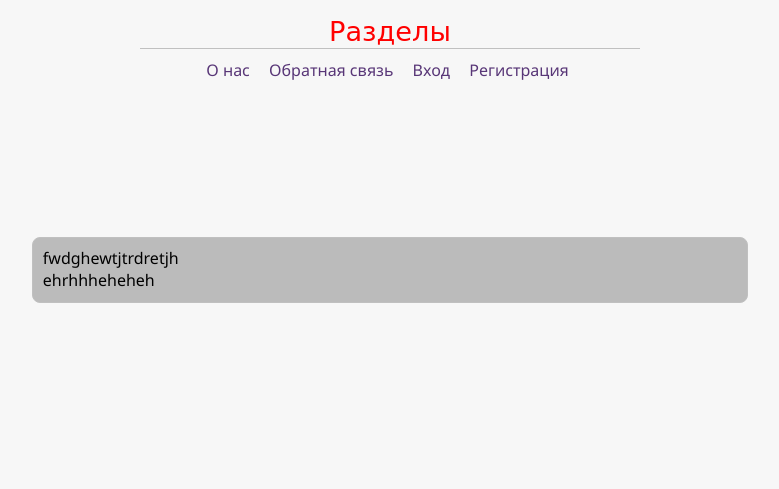
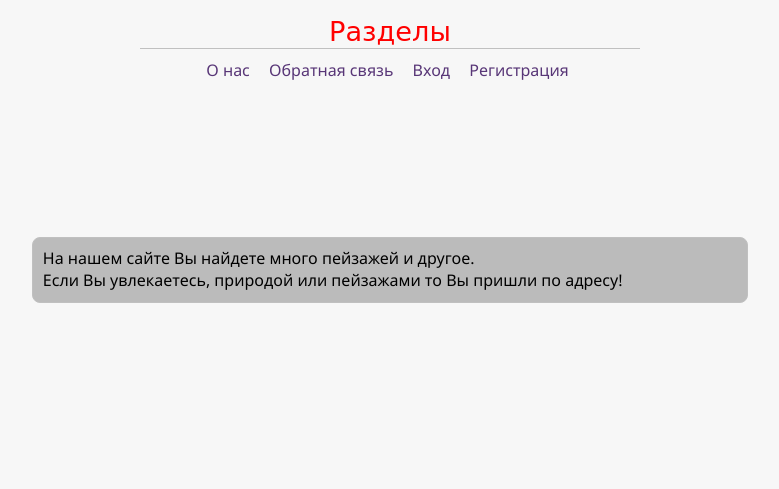
Before and after one commit to Nazar001/Study, a PHP site: page /about.php in a window 1280 px wide. Shown: the part 59-548 px from the top of the page, without its empty margins (250-1029 px from the left). Run offline with PHP 8.4, Linux system fonts and the light colour scheme.

Commit message:
Fix Bugs

```diff
--- a/Site/about.php
+++ b/Site/about.php
@@ -12,8 +12,8 @@
     <div id="wrapper">
             <div id="articles">
                     <div id="about">
-                        <p>fwdghewtjtrdretjh</p>
-                        <p>ehrhhheheheh</p>
+                        <p>На нашем сайте Вы найдете много пейзажей и другое.</p>
+                        <p>Если Вы увлекаетесь, природой или пейзажами то Вы пришли по адресу! </p>
                     </div>
             </div>
         </div>
--- a/Site/include/header.php
+++ b/Site/include/header.php
@@ -1,6 +1,6 @@
 <header>
     <a href="index.php" title="На главную" id="logo">Shop</a>
-    <span class="contact"><a href="about.html" title="Информация о нас">О нас</a></span>
+    <span class="contact"><a href="about.php" title="Информация о нас">О нас</a></span>
     <input type="text" class="field" placeholder="Давай помогу найти"/>
     <span class="right">
         <span class="contact"><a href="auth.php" title="Войти">Вход</a></span>
```
